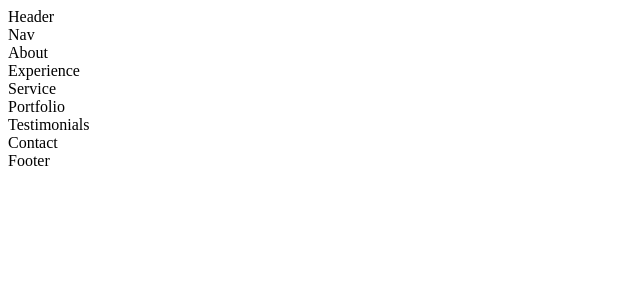
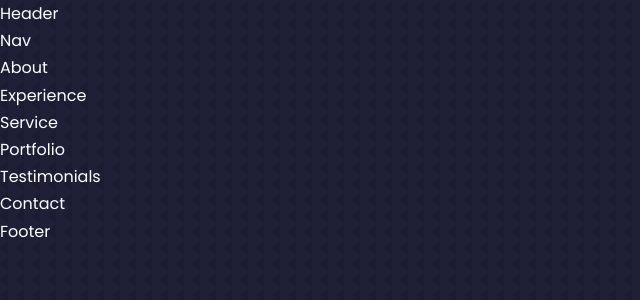
Before and after one commit to Hossam816/Portfolio-2, a React (Create React App) app: page / in a window 1280 px wide. Shown: the top 300 px of the page, without its empty margins (0-640 px from the left). Built offline with nearby package versions, Linux system fonts and the light colour scheme.

Commit message:
general styles done

```diff
--- a/src/index.css
+++ b/src/index.css
@@ -1,3 +1,140 @@
-body{
-    height: 4000px;
+@import url("https://fonts.googleapis.com/css2?family=Poppins:wght@300;400;500;600&display=swap");
+
+* {
+    margin: 0;
+    padding: 0;
+    box-sizing: border-box;
+    outline: 0;
+    list-style: none;
+    text-decoration: none;
+    border: 0;
 }
+
+:root {
+    --color-bg: #1f1f38;
+    --color-bg-variant: #2c2c6c;
+    --color-primary: #4db5ff;
+    --color-primary-variant: rgb(77, 181, 255, 0.4);
+    --color-white: #fff;
+    --color-light: rgb(255, 255, 255, 0.6);
+
+    --transition: all .4s ease;
+
+    --container-width-lg: 75%;
+    --container-width-md: 86%;
+    --container-width-sm: 90%;
+}
+
+html {
+    scroll-behavior: smooth;
+}
+
+::-webkit-scrollbar {
+    display: none;
+}
+
+body {
+    font-family: "Poppins", sans-serif;
+    background-color: var(--color-bg);
+    color: var(--color-white);
+    line-height: 1.7;
+    background-image: url(../src/assets/bg-texture.png);
+}
+
+/*****************************General Styles**************/
+
+.container {
+    width: var(--container-width-lg);
+    margin: 0 auto;
+}
+
+h1,
+h2,
+h3,
+h4,
+h5 {
+    font-weight: 500;
+}
+
+h1 {
+    font-size: 2.5rem;
+}
+
+section {
+    margin-top: 8rem;
+}
+
+section>h2, section>h5 {
+    text-align: center;
+    color: var(--color-white);
+}
+
+section>h2 {
+    color: var(--color-primary);
+    margin-bottom: 3rem;
+}
+
+.text-light {
+    color: var(--color-light);
+}
+
+a {
+    color: var(--color-primary);
+    transition: var(--transition);
+}
+
+a:hover {
+    color: var(--color-white);
+}
+
+.btn {
+    width: max-content;
+    display: inline-block;
+    color: var(--color-primary);
+    padding: .75rem 1.2rem;
+    border-radius: .4rem;
+    cursor: pointer;
+    border: 1px solid var(--color-primary);
+    transition: var(--transition);
+}
+
+.btn:hover {
+    background-color: var(--color-white);
+    color: var(--color-bg);
+    border-color: transparent;
+}
+
+.btn-primary {
+    background: var(--color-primary);
+    color: var(--color-bg);
+}
+
+img {
+    display: block;
+    width: 100%;
+    object-fit: cover;
+}
+
+/* *****************************Media Queries md-device ****************** */
+
+@media screen and (max-width: 1024px) {
+    .container {
+        width: var(--container-width-md);
+    }
+
+    section {
+        margin-top: 6rem;
+    }
+}
+
+/* *****************************Media Queries sm-device ****************** */
+
+@media screen and (max-width: 600px) {
+    .container {
+        width: var(--container-width-sm);
+    }
+
+    section>h2 {
+        margin-bottom: 2rem;
+    }
+}
```
